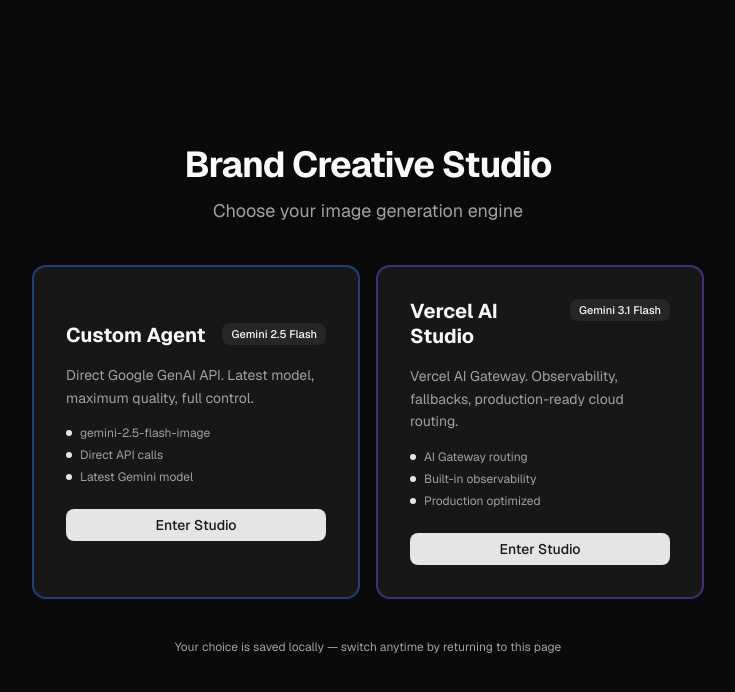
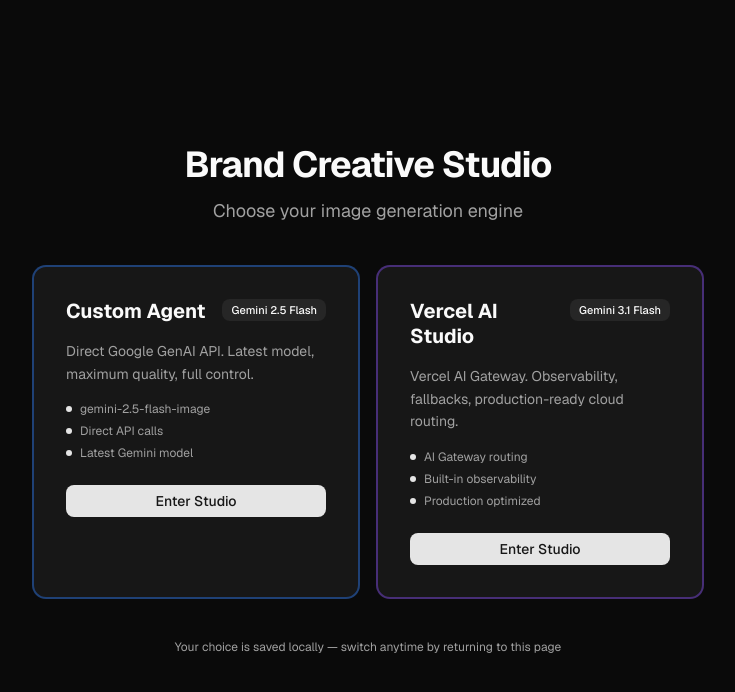
Before and after one commit to dzekuza/brand-creative-studio-vercel, a Next.js app: page / in a window 1280 px wide. Shown: the top 692 px of the page, without its empty margins (272-1007 px from the left). Built offline with nearby package versions, Linux system fonts and the light colour scheme.

Commit message:
fix: replace nested button with div to fix hydration error on landing page

```diff
--- a/src/app/page.tsx
+++ b/src/app/page.tsx
@@ -49,11 +49,13 @@
 
         <div className="grid gap-4 sm:grid-cols-2">
           {MODES.map(mode => (
-            <button
+            <div
               key={mode.id}
-              type="button"
+              role="button"
+              tabIndex={0}
               onClick={() => selectMode(mode.id)}
-              className={`group rounded-xl border-2 bg-card p-8 text-left transition-all duration-200 focus-visible:outline-none focus-visible:ring-2 focus-visible:ring-ring ${mode.accent}`}
+              onKeyDown={e => (e.key === 'Enter' || e.key === ' ') && selectMode(mode.id)}
+              className={`group cursor-pointer rounded-xl border-2 bg-card p-8 text-left transition-all duration-200 focus-visible:outline-none focus-visible:ring-2 focus-visible:ring-ring ${mode.accent}`}
             >
               <div className="space-y-4">
                 <div className="flex items-start justify-between gap-2">
@@ -78,7 +80,7 @@
                   </Button>
                 </div>
               </div>
-            </button>
+            </div>
           ))}
         </div>
 
```
